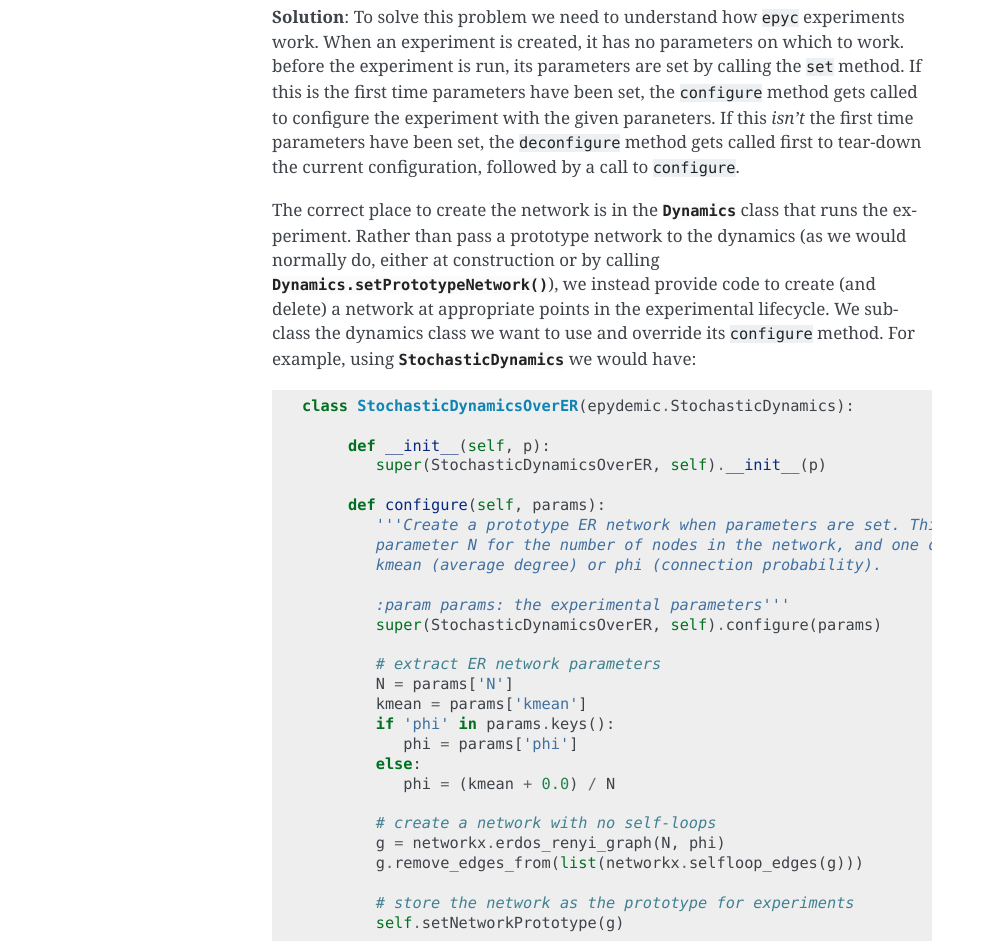
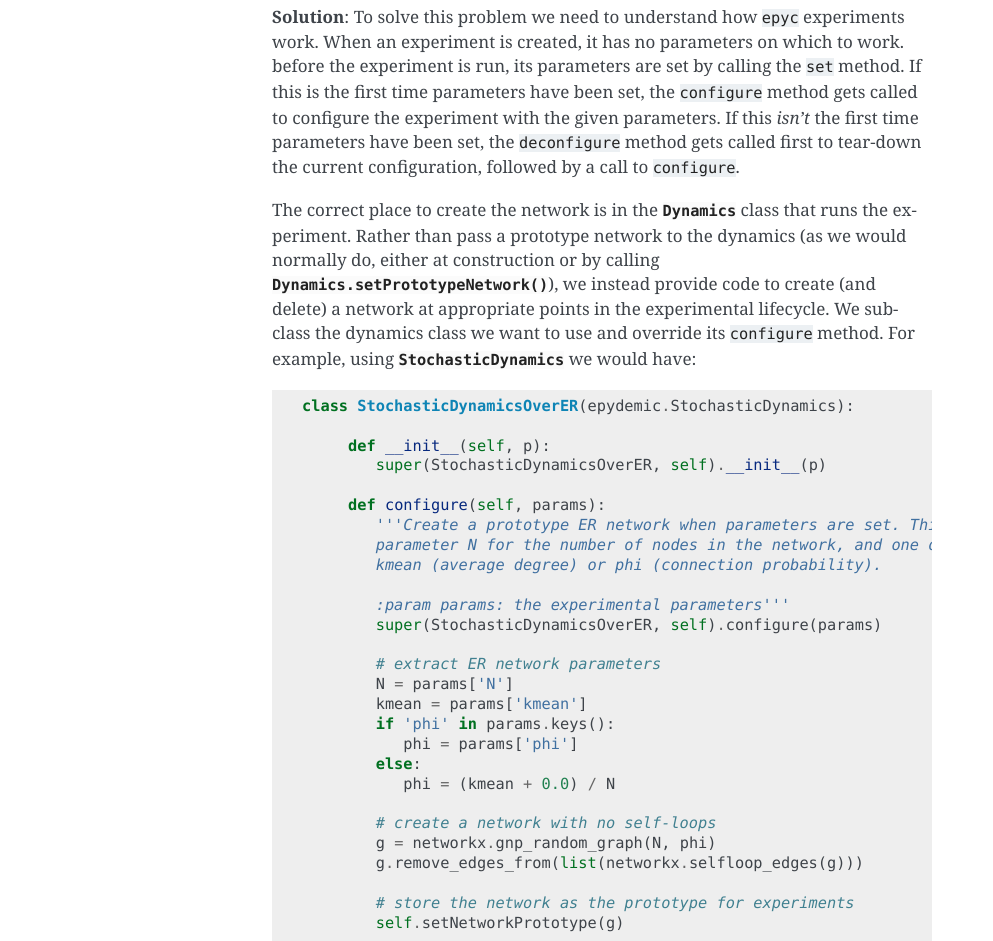
Before and after one commit to simoninireland/epydemic, a Sphinx documentation site: the page built from doc/cookbook/build-network-in-experiment.rst, in a window 1280 px wide. Shown: the part 357-1298 px from the top of the page, without its empty margins (148-1141 px from the left). Built offline with Sphinx 7.4.7, drawn with Linux system fonts in a browser that asks for light colours.

Commit message:
Fixed typo

```diff
--- a/doc/cookbook/build-network-in-experiment.rst
+++ b/doc/cookbook/build-network-in-experiment.rst
@@ -18,7 +18,7 @@
 an experiment is created, it has no parameters on which to work. before the experiment is run,
 its parameters are set by calling the ``set`` method. If this is the first time parameters
 have been set, the ``configure`` method gets called to configure the experiment with the
-given paraneters. If this *isn't* the first time parameters have been set, the ``deconfigure`` method
+given parameters. If this *isn't* the first time parameters have been set, the ``deconfigure`` method
 gets called first to tear-down the current configuration, followed by a call to ``configure``.
 
 The correct place to create the network is in the :class:`Dynamics` class that runs the experiment.
@@ -52,7 +52,7 @@
                phi = (kmean + 0.0) / N
 
             # create a network with no self-loops
-            g = networkx.erdos_renyi_graph(N, phi)
+            g = networkx.gnp_random_graph(N, phi)
             g.remove_edges_from(list(networkx.selfloop_edges(g)))
 
             # store the network as the prototype for experiments
```
